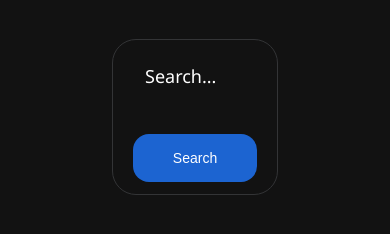
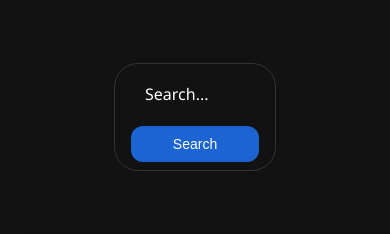
Before and after one commit to tiagozip/tetapux, a website: page red/premium-colors/search/search.html in a window 390 px wide. Shown: the part 286-520 px from the top of the page. Drawn offline with Linux system fonts and the light colour scheme.

Commit message:
Refactor search bar styles for improved layout and responsiveness; adjust notification delay timing

```diff
--- a/red/premium-colors/search/search.html
+++ b/red/premium-colors/search/search.html
@@ -58,34 +58,29 @@
 			background: var(--bg);
 			border: 1px solid var(--border);
 			border-radius: 24px;
-            padding: 12px 20px;
+			padding: 8px 16px; /* Reduced vertical padding */
 			display: grid;
 			grid-template-columns: 1fr auto;
-            gap: 16px;
-            /* Increased gap between input and button */
+			gap: 12px; /* Moderate spacing between elements */
 			overflow-x: auto;
 			transition: box-shadow 0.2s;
 		}
-
         .search-bar:focus-within {
             border-color: var(--primary);
         }
 
 		#search-input {
-            font-size: 18px;
+			padding: 0.7em 0.9em; /* Relative padding ensures balance with font size */
+			font-size: 16px; /* Slightly reduced font size for better proportion */
 			background: transparent;
 			border: none;
 			color: inherit;
-            padding: 12px;
 			outline: none;
 			white-space: nowrap;
 			text-overflow: ellipsis;
 			overflow: visible;
 			user-select: text;
 			cursor: text;
-            height: 48px;
-            min-width: 150px;
-            /* Ensures minimum input width */
 			transition: width 0.2s;
 		}
 
@@ -95,15 +90,13 @@
         }
 
 		.search-button {
-            padding: 12px 24px;
+			padding: 0.7em 1.2em; /* Proportional button padding */
 			background: var(--primary);
 			color: white;
 			border: none;
 			cursor: pointer;
-            border-radius: 16px;
+			border-radius: 12px;
 			transition: background 0.2s, transform 0.2s;
-            height: 48px;
-            white-space: nowrap;
 		}
 
         .search-button:hover {
--- a/sw.js
+++ b/sw.js
@@ -1,3 +1,5 @@
+const DELAY_MULTIPLIER = 60000; // 60 seconds
+
 self.addEventListener("install", (e) => self.skipWaiting());
 self.addEventListener("activate", (e) => e.waitUntil(self.clients.claim()));
 
@@ -104,7 +106,7 @@ function showRandomNotification() {
   ];
 
   const randomNotif = notifications[Math.floor(Math.random() * notifications.length)];
-  const delay = Math.random() * 8800 + 1200;
+  const delay = Math.random() * DELAY_MULTIPLIER + 2000;
 
   self.registration.showNotification(randomNotif.title, {
     body: randomNotif.body,
@@ -119,4 +121,4 @@ function showRandomNotification() {
   setTimeout(showRandomNotification, delay);
 }
 
-setTimeout(showRandomNotification, Math.random() * 8800 + 1200);
+setTimeout(showRandomNotification, Math.random() * DELAY_MULTIPLIER + 2000);
```
Lines whose indentation alone changed are shown as unchanged.
